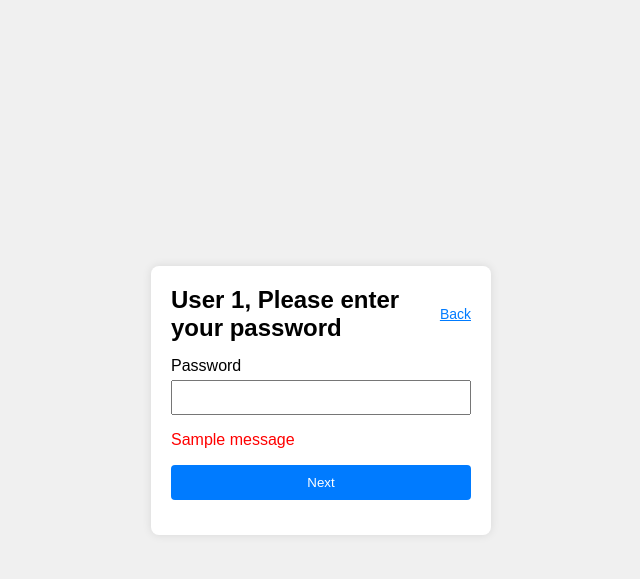
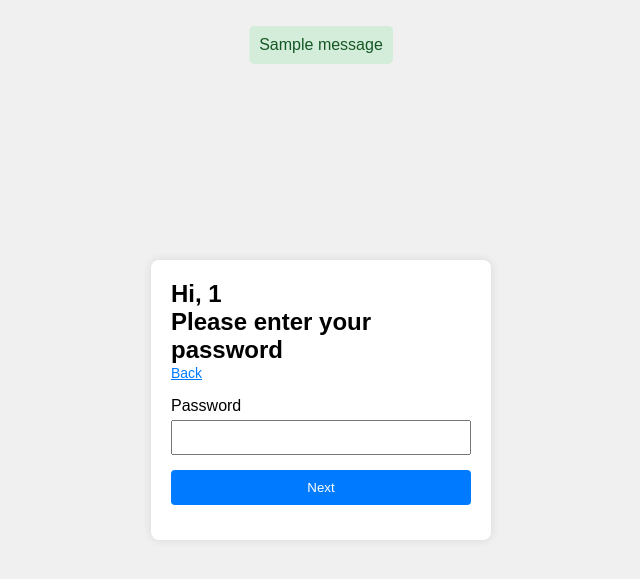
Before and after one commit to Octopustank/Yunding-Cloud, a Flask app: template templates/login.html in a window 1280 px wide. Shown: the top 579 px of the page, without its empty margins (319-959 px from the left). Run offline with Flask 3, Linux system fonts and the light colour scheme; the template is opened without the code that fills it: most values are stand-ins (such as "Sample title", 1, 10 or a date in 2020); one stand-in notice (Sample message) is shown.

Commit message:
* seperate some user manage and information  functions to users.py * seperate css from html * apply colors to flash info, add animation for flash

```diff
--- a/server.py
+++ b/server.py
@@ -5,6 +5,7 @@ from urllib.parse import quote
 import time as tm
 
 import utils
+import users
 
 IP = "0.0.0.0"
 PORT = 5000
@@ -34,26 +35,26 @@ def login():
 
         if uid is not None and pwd is not None: # filled uid and pwd, check login
             reset = request.form.get("reset")
-            if reset == "true" and utils.check_user(uid) == -1: # pwd need reset
-                utils.change_pwd(uid, pwd)
-                flash("Password reset success")
+            if reset == "true" and users.check_user(uid) == -1: # pwd need reset
+                users.change_pwd(uid, pwd)
+                flash("Password reset success", "success")
                 return render_template("login.html")
 
-            if utils.check_login(uid, pwd) == 1:
+            if users.check_login(uid, pwd) == 1:
                 session["account"] = uid
                 return redirect("/")
-            elif utils.check_user(uid) == -1:
-                flash("User not exist")
+            elif users.check_user(uid) == -1:
+                flash("User not exist", "warning")
                 return render_template("login.html")
             else:
-                flash("Password incorrect")
+                flash("Password incorrect", "error")
                 return render_template("login.html", uid=uid)
 
         # only filled uid, check user and ask for password
-        uid_condition = utils.check_user(uid)
+        uid_condition = users.check_user(uid)
 
         if uid_condition == 0: # user not exist
-            flash("User not exist")
+            flash("User not exist", "warning")
             return render_template("login.html")
         elif uid_condition == -1: # user pwd reseted
             return render_template("login.html", uid=uid, reset='true') # pwd need reset
--- /dev/null
+++ b/static/login.css
@@ -0,0 +1,101 @@
+body {
+    font-family: Arial, sans-serif;
+    margin: 0;
+    padding: 0;
+    display: flex;
+    justify-content: center;
+    align-items: center;
+    height: 100vh;
+    background-color: #f0f0f0;
+}
+.container {
+    background-color: #fff;
+    padding: 20px;
+    border-radius: 8px;
+    box-shadow: 0 0 10px rgba(0, 0, 0, 0.1);
+    width: 300px;
+}
+.form-group {
+    margin-bottom: 15px;
+}
+.form-group label {
+    display: block;
+    margin-bottom: 5px;
+}
+.form-group input {
+    width: 100%;
+    padding: 8px;
+    box-sizing: border-box;
+}
+.form-group button {
+    width: 100%;
+    padding: 10px;
+    background-color: #007BFF;
+    color: #fff;
+    border: none;
+    border-radius: 4px;
+    cursor: pointer;
+}
+.form-group button:hover {
+    background-color: #0056b3;
+}
+.header {
+    display: block;
+    margin-bottom: 15px;
+}
+.header h1, .header h2 {
+    margin: 0;
+    font-size: 24px;
+    display: block;
+}
+.back-link {
+    font-size: 14px;
+    color: #007BFF;
+    cursor: pointer;
+    text-decoration: underline;
+}
+
+/* Flask-Flash Animation*/
+@keyframes slideDown {
+    from {
+        top: -50px;
+        opacity: 0;
+    }
+    to {
+        top: 10px;
+        opacity: 1;
+    }
+}
+
+.flash-container {
+    position: fixed;
+    top: -50px; /* original position is out of screen */
+    left: 50%;
+    transform: translateX(-50%);
+    width: auto;
+    text-align: center;
+    z-index: 1000;
+    animation: slideDown 0.5s forwards; /* animation */
+}
+
+.flash {
+    display: inline-block;
+    padding: 10px;
+    margin-bottom: 15px;
+    border-radius: 5px;
+}
+
+.flash.success {
+    background-color: #d4edda;
+    color: #155724;
+}
+
+.flash.warning {
+    background-color: #fff3cd;
+    color: #856404;
+}
+
+.flash.error {
+    background-color: #f8d7da;
+    color: #721c24;
+}
--- a/templates/login.html
+++ b/templates/login.html
@@ -3,74 +3,24 @@
 <head>
     <meta charset="UTF-8">
     <title>YundingCloud-Login</title>
-    <style>
-        body {
-            font-family: Arial, sans-serif;
-            margin: 0;
-            padding: 0;
-            display: flex;
-            justify-content: center;
-            align-items: center;
-            height: 100vh;
-            background-color: #f0f0f0;
-        }
-        .container {
-            background-color: #fff;
-            padding: 20px;
-            border-radius: 8px;
-            box-shadow: 0 0 10px rgba(0, 0, 0, 0.1);
-            width: 300px;
-        }
-        .form-group {
-            margin-bottom: 15px;
-        }
-        .form-group label {
-            display: block;
-            margin-bottom: 5px;
-        }
-        .form-group input {
-            width: 100%;
-            padding: 8px;
-            box-sizing: border-box;
-        }
-        .form-group button {
-            width: 100%;
-            padding: 10px;
-            background-color: #007BFF;
-            color: #fff;
-            border: none;
-            border-radius: 4px;
-            cursor: pointer;
-        }
-        .form-group button:hover {
-            background-color: #0056b3;
-        }
-        .header {
-            display: flex;
-            justify-content: space-between;
-            align-items: center;
-            margin-bottom: 15px;
-        }
-        .header h1 {
-            margin: 0;
-            font-size: 24px;
-        }
-        .back-link {
-            font-size: 14px;
-            color: #007BFF;
-            cursor: pointer;
-            text-decoration: underline;
-        }
-        .flash-message {
-            color: red;
-            margin-bottom: 15px;
-        }
-    </style>
+    <link rel="stylesheet" type="text/css" href="{{ url_for('static',filename='login.css') }}">
 </head>
 <body>
+    <!--Flask.flash info-->
+    <div class="flash-container">
+        {% with messages = get_flashed_messages(with_categories=true) %}
+            {% if messages %}
+                {% set category, message = messages[-1] %}
+                <p class="flash {{ category }}">{{ message }}</p>
+            {% endif %}
+        {% endwith %}
+    </div>
+
     <div class="container">
         <form method="POST" action="/login">
+
             {% if not uid %}
+            <!--Enter uid-->
                 <div class="header">
                     <h1>Login</h1>
                 </div>
@@ -78,9 +28,12 @@
                     <label for="uid">User Name</label>
                     <input type="text" id="uid" name="uid" required>
                 </div>
+
             {% elif reset == "true" %}
+            <!--Reset password-->
                 <div class="header">
-                    <h1>User {{uid}}, Please reset your password</h1>
+                    <h1>Hi, {{uid}}</h1>
+                    <h2>Please reset your password</h2>
                     <span class="back-link" onclick="window.location.href='/login'">Back</span>
                 </div>
                 <div class="form-group">
@@ -89,9 +42,12 @@
                 </div>
                 <input type="hidden" name="uid" value="{{ uid }}">
                 <input type="hidden" name="reset" value="true">
+
             {% else %}
+            <!--Enter password-->
                 <div class="header">
-                    <h1>User {{uid}}, Please enter your password</h1>
+                    <h1>Hi, {{uid}}</h1>
+                    <h2>Please enter your password</h2>
                     <span class="back-link" onclick="window.location.href='/login'">Back</span>
                 </div>
                 <div class="form-group">
@@ -100,15 +56,7 @@
                 </div>
                 <input type="hidden" name="uid" value="{{ uid }}">
             {% endif %}
-            <div class="flash-message">
-                {% with messages = get_flashed_messages() %}
-                    {% if messages %}
-                        {% for message in messages %}
-                            <p>{{ message }}</p>
-                        {% endfor %}
-                    {% endif %}
-                {% endwith %}
-            </div>
+
             <div class="form-group">
                 <button type="submit">Next</button>
             </div>
--- a/utils.py
+++ b/utils.py
@@ -17,25 +17,31 @@ HOME_ROOT = os.path.join(PATH, "home")
 DATA_PATH = os.path.join(PATH, "data")
 USER_LIST = []
 
-def _read_user_roots(user_list:list) -> dict:
+def condition_assert(message, condition=False) -> None:
     """
-    get user folders
+    exit if condition is not satisfied
+    """
+    if not condition:
+        print(message)
+        print('Press any key to exit...')
+        exit(1)
 
-    :param user_list: user list
-    :return: user folders:
-        {
-            user1: {
-                "private": user1 private folder path,
-                "public": user1 public folder path
-            },
-            ...
-        }
+
+def getip() -> str:
     """
-    make_private_path = lambda user, sub_folder: os.path.join(HOME_ROOT, user, sub_folder)
-    user_folders = {user: {"private": make_private_path(user, PRIVATE_FOLDER),
-                           "public": make_private_path(SHARE_USER, user)}
-                           for user in user_list}
-    return user_folders
+    get server ip address
+    :return: ip address
+    """
+    try:
+        s=socket.socket(socket.AF_INET,socket.SOCK_DGRAM)
+        s.connect(('8.8.8.8',80))
+        ip=s.getsockname()[0]
+    except Exception as err:
+        condition_assert(f"Network Error: {err}")
+    finally:
+        s.close()
+    return ip
+
 
 def _convert_size(size_bytes: int) -> str:
     """
@@ -78,30 +84,6 @@ def list_dir(path: str) -> list:
         file_list.append(file_info)
     return file_list
 
-def condition_assert(message, condition=False):
-    """
-    exit if condition is not satisfied
-    """
-    if not condition:
-        print(message)
-        print('Press any key to exit...')
-        exit(1)
-
-def getip() -> str:
-    """
-    get server ip address
-    :return: ip address
-    """
-    try:
-        s=socket.socket(socket.AF_INET,socket.SOCK_DGRAM)
-        s.connect(('8.8.8.8',80))
-        ip=s.getsockname()[0]
-    except Exception as err:
-        condition_assert(f"Network Error: {err}")
-    finally:
-        s.close()
-    return ip
-
 def make_unique(path:str, file_name:str) -> tuple:
     """
     make file name unique
@@ -142,59 +124,8 @@ def write_file(file_path:str, data) -> None:
     with open(file_path,"w",encoding="utf-8") as f:
         js.dump(data, f, ensure_ascii=False, indent=True)
 
-def get_user_info() -> dict:
-    """
-    get user dict
 
-    :return: user info dict
-    """
-
-    user_file = os.path.join(DATA_PATH, "users.json")
-    return read_file(user_file)
-
-def get_users() -> list:
-    """
-    get user list
-
-    :return: user list
-    """
-
-    user_info = get_user_info()
-    return user_info.keys()
-
-def get_user_loginInfo() -> dict:
-    """
-    get user login info
-
-    :return: user login info
-    """
-
-    login_file = os.path.join(DATA_PATH, "login.json")
-    return read_file(login_file)
-
-def get_user_folders() -> dict:
-    """
-    get user folders
-    """
-
-    user_folders = _read_user_roots(get_users())
-    return user_folders
-
-def check_user(uid:str) -> bool:
-    """
-    check user exist
-
-    :param uid: user id
-    :return: 0: user not exist, 1: user exist, -1: user pwd reseted
-    """
-    if uid in get_users():
-        if get_user_loginInfo().get(uid) == -1:
-            return -1
-        return 1
-    else:
-        return 0
-
-def _encrypt_pwd(pwd:str) -> str:
+def encrypt_pwd(pwd:str) -> str:
     """
     encrypt password
 
@@ -204,35 +135,3 @@ def _encrypt_pwd(pwd:str) -> str:
 
     encrypted_pwd = hashlib.sha1(pwd.encode('utf-8')).hexdigest()
     return encrypted_pwd
-
-def check_login(uid:str, pwd:str) -> bool:
-    """
-    check login
-
-    :param uid: user id
-    :param pwd: password
-    :return: 0: login failed, 1: login success, -1: user not exist
-    """
-
-    login_info = get_user_loginInfo()
-    encrypted_pwd = login_info.get(uid)
-
-    if encrypted_pwd == _encrypt_pwd(pwd): # login success
-        return 1
-    elif encrypted_pwd is None: # user not exist
-        return -1
-    else: # password error
-        return 0
-
-def change_pwd(uid:str, new_pwd:str) -> None:
-    """
-    change password
-
-    :param uid: user id
-    :param pwd: password
-    """
-
-    login_info = get_user_loginInfo()
-    login_info[uid] = _encrypt_pwd(new_pwd)
-    login_file = os.path.join(DATA_PATH, "login.json")
-    write_file(login_file, login_info)
```
Also changed, not shown: users.py (added, +107 -0 lines), 1 other file.
